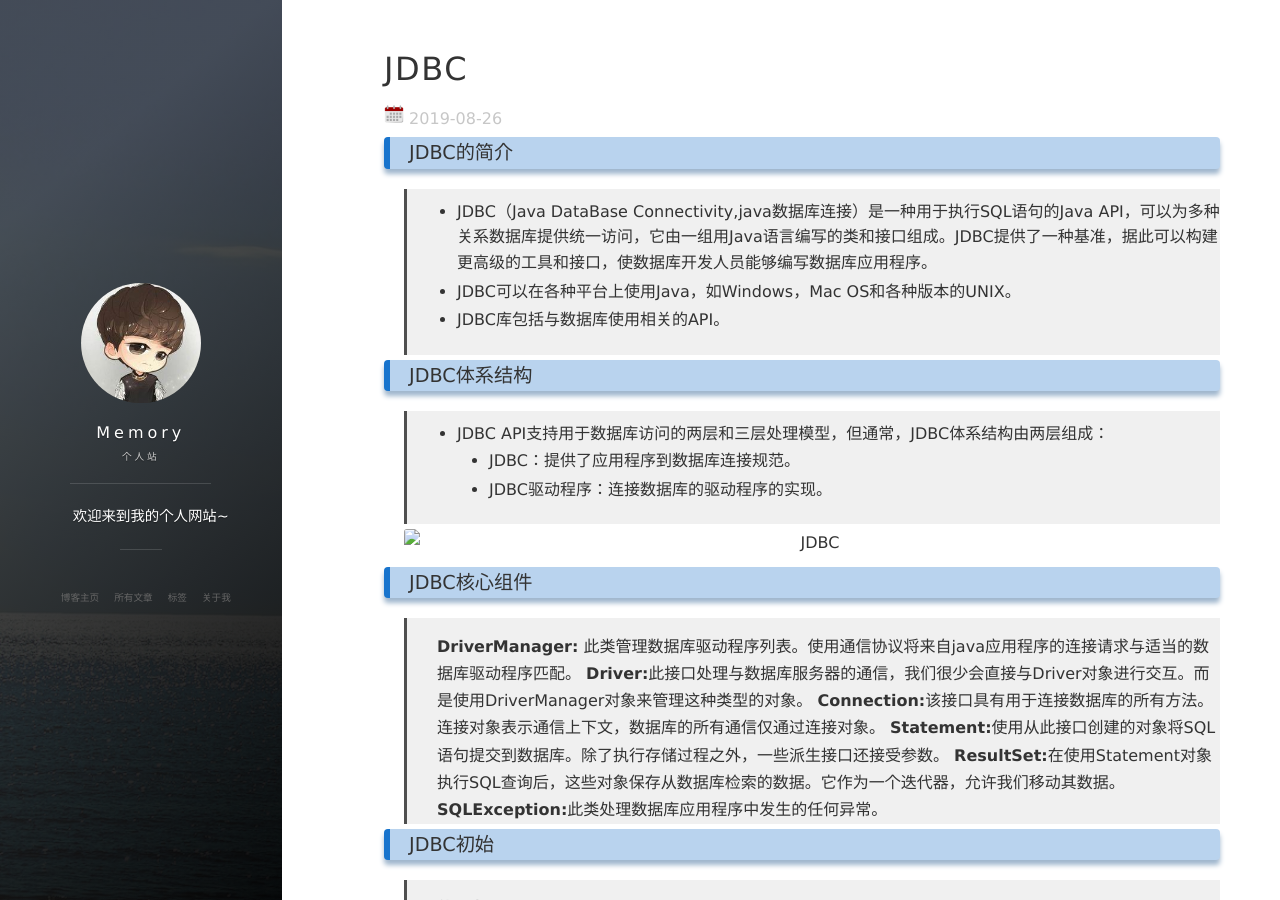
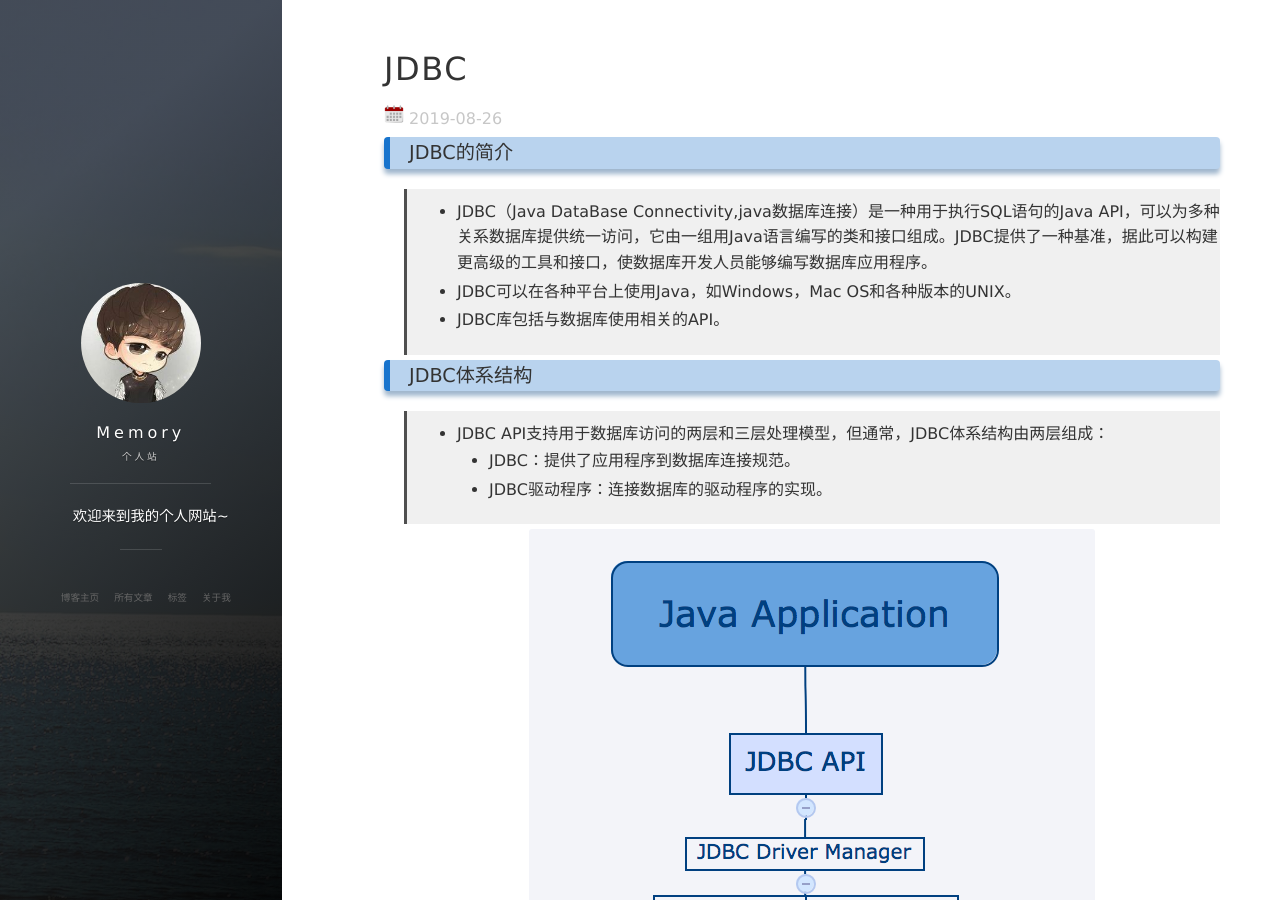
Before and after one commit to dhshenc/dhshenc.github.io, a Jekyll site: the page built from _posts/2019-08-26-JDBC.md, in a window 1280 px wide and 900 px high. Built offline with Jekyll 4.4.1, drawn with Linux system fonts in a browser that asks for light colours; nearby versions of some CDN libraries; comment, search, counter and statistics services are not loaded.

Commit message:
Update 2019-08-26-JDBC.md

```diff
--- a/_posts/2019-08-26-JDBC.md
+++ b/_posts/2019-08-26-JDBC.md
@@ -16,7 +16,7 @@ tag: JDBC
 >   - JDBC：提供了应用程序到数据库连接规范。
 >   - JDBC驱动程序：连接数据库的驱动程序的实现。
 
-![JDBC](images/JDBC.png)
+![JDBC](/images/JDBC.png)
 
 ### JDBC核心组件
 
```
